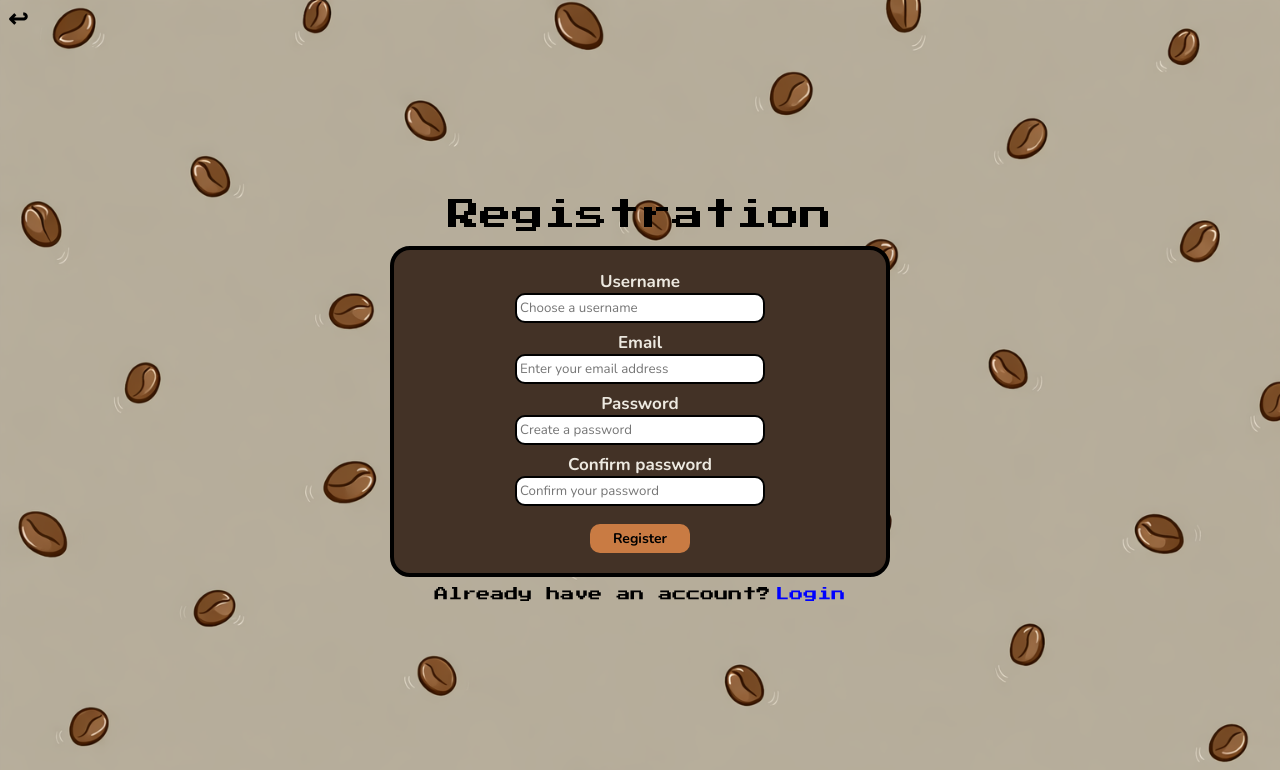
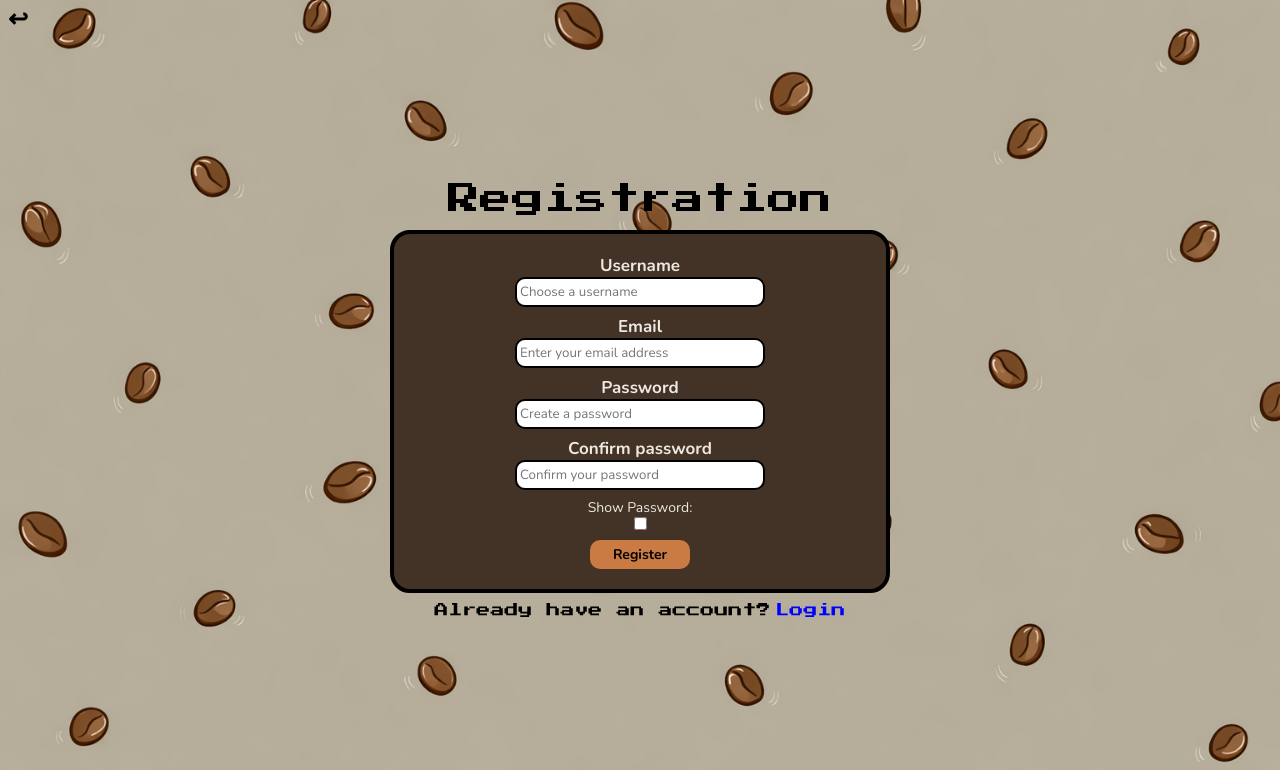
Before and after one commit to anboree/bean-boss-tycoon-game, a PHP site: page /register.php in a window 1280 px wide. Shown: the top 770 px of the page. Run offline with PHP 8.4, Linux system fonts and the light colour scheme; a stand-in replaces the project's code that opens the database connection.

Commit message:
Added 'Show password' option

```diff
--- a/register.php
+++ b/register.php
@@ -155,7 +155,7 @@
             // Unsetting the token after each successful registration
             unset($_SESSION["csrf_token"]);
 
-            header("Location: index.php");
+            header("Location: start_game.php");
         }
     }
 
@@ -196,6 +196,25 @@
                 <label class="label" for="confirm-password">Confirm password</label>
                 <input type="password" name="confirm-password" class="input" id="confirm-password" placeholder="Confirm your password">
 
+                <label id="show-password-label" for="show-password-toggle">Show Password:</label>
+                <input type="checkbox" id="show-password-toggle" onclick="showPassword()">
+
+                <!-- Show password function -->
+                <script>
+                    function showPassword(){
+                        var password = document.getElementById("password");
+                        var confirmPassword = document.getElementById("confirm-password");
+                        if(password.type === "password" && confirmPassword.type === "password"){
+                            password.type = "text";
+                            confirmPassword.type = "text";
+                        }
+                        else{
+                            password.type = "password";
+                            confirmPassword.type = "password";
+                        }
+                    }
+                </script>
+
                 <!-- CSRF Token value -->
                 <input type="hidden" name="csrf_token" value="<?php echo $_SESSION["csrf_token"]; ?>">
 
```
Also changed, not shown: login.php (+16 -0 lines).
